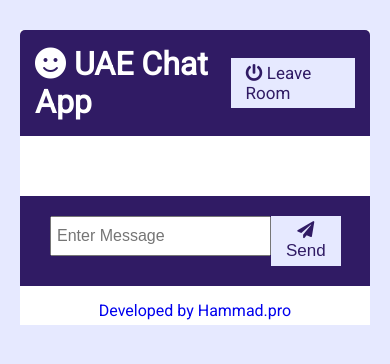
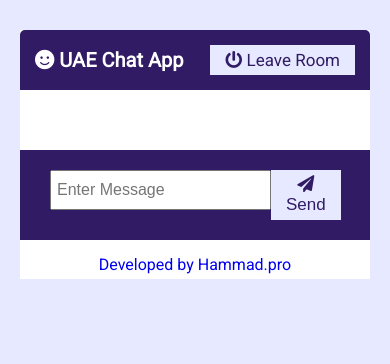
Before and after one commit to hammadweb2020/uaechatapp, a website: page public/chat.html in a window 390 px wide. Drawn offline with nearby package versions, Linux system fonts and the light colour scheme; no server answers.

Commit message:
Update style.css

```diff
--- a/public/css/style.css
+++ b/public/css/style.css
@@ -186,6 +186,12 @@ a {
 	.chat-sidebar {
 		display: none;
 	}
+
+.chat-header{
+
+	font-size: 10px;
+}
+
 }
 
 .footer-copyright{
```
